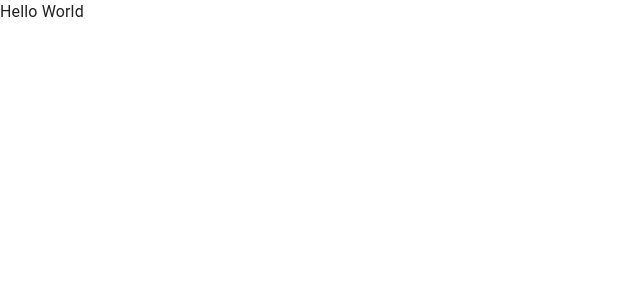
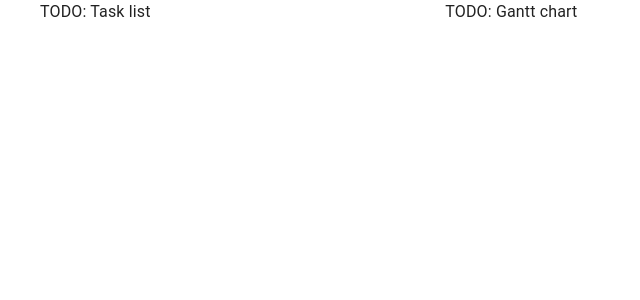
Before and after one commit to OAPrilepa/gantt, a React (Vite) app: page / in a window 1280 px wide. Shown: the top 300 px of the page, without its empty margins (0-640 px from the left). Built offline with nearby package versions, Linux system fonts and the light colour scheme.

Commit message:
layout + todo

```diff
--- a/src/App.tsx
+++ b/src/App.tsx
@@ -1,7 +1,17 @@
+import { Container, Grid } from '@mui/material';
 import { FC } from 'react';
 
-const App: FC = () => {
-  return 'Hello World';
-};
+const App: FC = () => (
+  <Container disableGutters>
+    <Grid container spacing={2}>
+      <Grid item xs={4}>
+        TODO: Task list
+      </Grid>
+      <Grid item xs={8}>
+        TODO: Gantt chart
+      </Grid>
+    </Grid>
+  </Container>
+);
 
 export default App;
```
